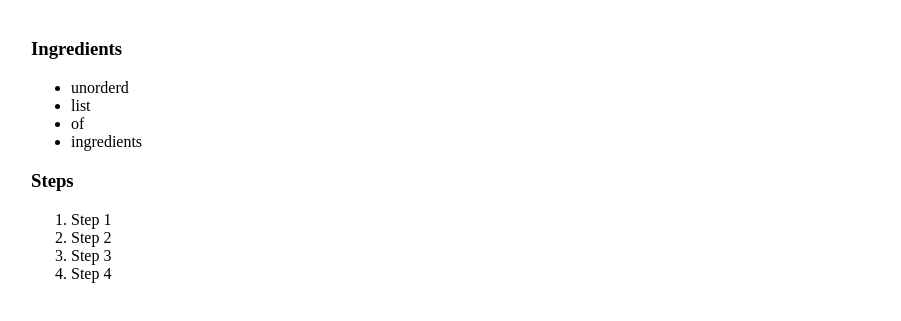
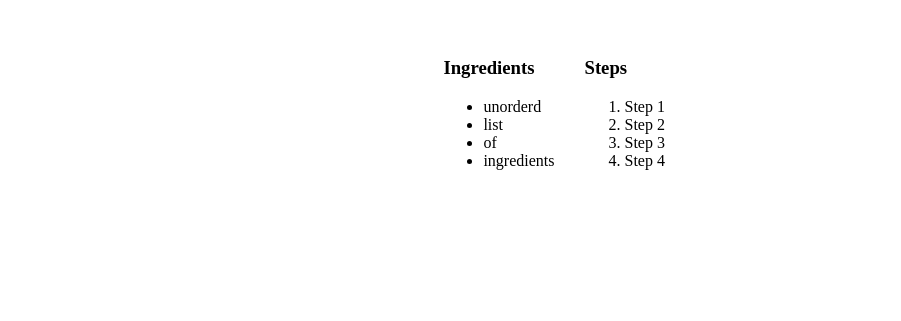
Before and after one commit to nofmen/odin-recipes, a plain HTML site: page recipes/pizza.html in a window 1280 px wide. Shown: the part 169-490 px from the top of the page, without its empty margins (7-908 px from the left). Drawn offline with Linux system fonts and the light colour scheme.

Commit message:
updated css

```diff
--- a/styles.css
+++ b/styles.css
@@ -14,5 +14,11 @@
 
 .ingredients,
 .steps {
+  display: inline;
+  float: left;
+  margin-left: 35%;
+}
+
+.steps {
   margin-left: 30px;
 }
```
